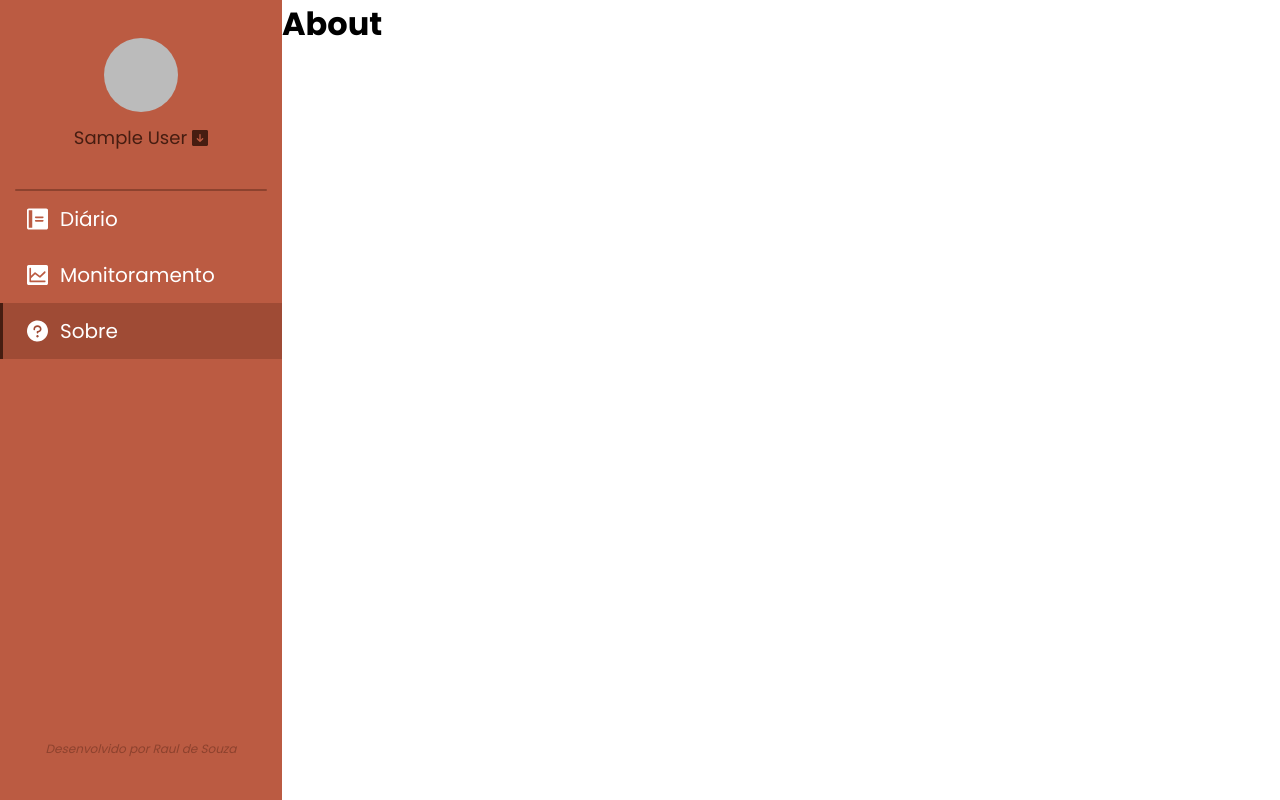
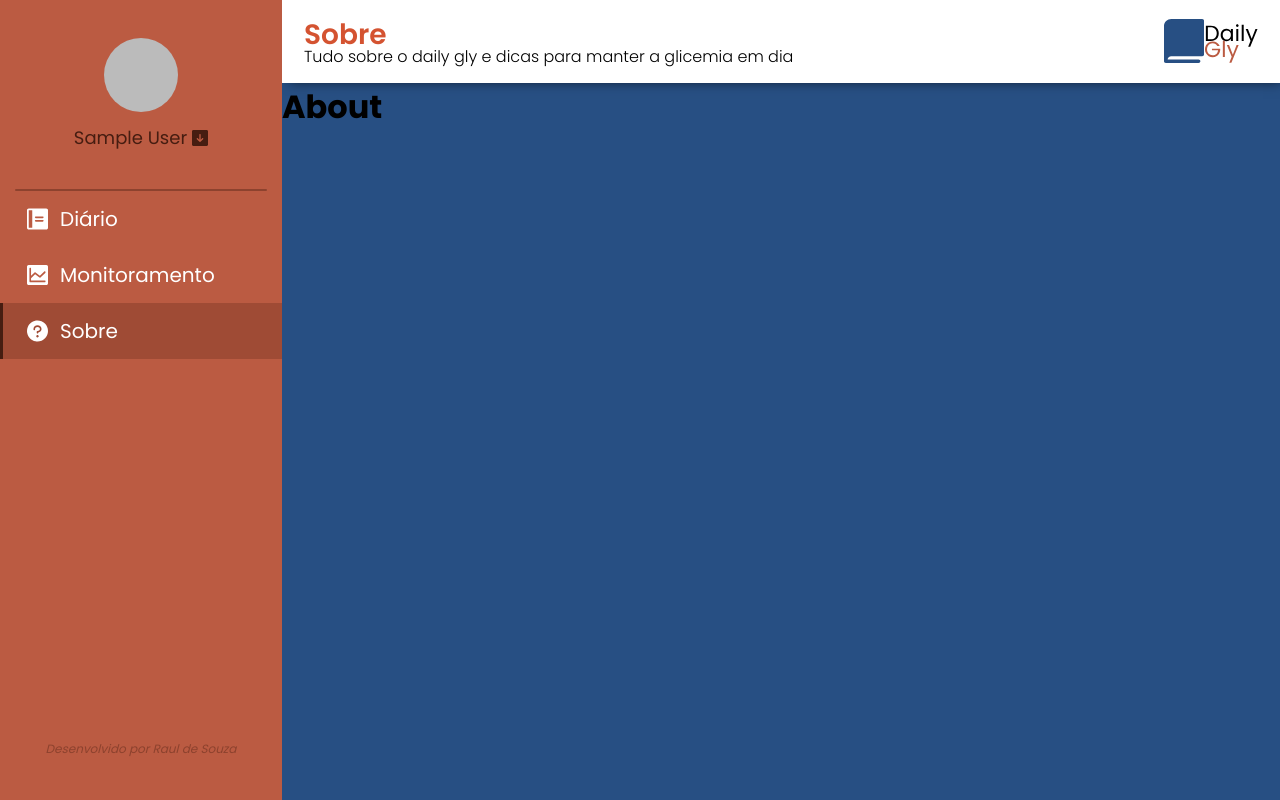
Before and after one commit to r4ulzito/daily-gly, a React (Vite) app: page /sobre in a window 1280 px wide. Built offline with nearby package versions, Linux system fonts and the light colour scheme; no server answers; sample sign-in values are in the browser's storage.

Commit message:
cria componente header e adiciona nas paginas existentes

```diff
--- /dev/null
+++ b/src/components/Header/index.tsx
@@ -0,0 +1,21 @@
+import * as S from "./styles/HeaderStyled";
+import HeaderLogo from "../../assets/HeaderLogo.svg";
+import { IHeaderContent } from "../../interfaces/HeaderContentInterface";
+
+interface HeaderProps {
+    content: IHeaderContent;
+}
+
+const Header = ({ content }: HeaderProps) => {
+    return (
+        <S.HeaderContainer>
+            <S.HeaderContent>
+                <h1>{content.title}</h1>
+                <p>{content.description}</p>
+            </S.HeaderContent>
+            <img src={HeaderLogo} alt="header logo daily gly" />
+        </S.HeaderContainer>
+    );
+};
+
+export default Header;
--- /dev/null
+++ b/src/components/Header/styles/HeaderStyled.ts
@@ -0,0 +1,23 @@
+import styled from "styled-components";
+
+export const HeaderContainer = styled.header`
+    display: flex;
+    align-items: center;
+    justify-content: space-between;
+    padding: 14px 22px;
+    background-color: ${({ theme }) => theme.colors.default};
+    box-shadow: 4px 1px 12px -3px rgba(0, 0, 0, 0.75);
+`;
+
+export const HeaderContent = styled.div`
+    h1 {
+        font-size: 28px;
+        font-weight: 600;
+        color: ${({ theme }) => theme.textColors.header_title};
+        margin-bottom: -12px;
+    }
+
+    p {
+        font-weight: 300;
+    }
+`;
--- /dev/null
+++ b/src/interfaces/HeaderContentInterface.ts
@@ -0,0 +1,4 @@
+export interface IHeaderContent {
+    title: string;
+    description: string;
+}
--- a/src/pages/AboutPage/intex.tsx
+++ b/src/pages/AboutPage/intex.tsx
@@ -1,8 +1,20 @@
+import Header from "../../components/Header";
+import { IHeaderContent } from "../../interfaces/HeaderContentInterface";
+
 const AboutPage = () => {
+    const headerContent: IHeaderContent = {
+        title: "Sobre",
+        description:
+            "Tudo sobre o daily gly e dicas para manter a glicemia em dia",
+    };
+
     return (
-        <div>
-            <h1>About</h1>
-        </div>
+        <>
+            <Header content={headerContent} />
+            <div>
+                <h1>About</h1>
+            </div>
+        </>
     );
 };
 
--- a/src/pages/DiaryPage/index.tsx
+++ b/src/pages/DiaryPage/index.tsx
@@ -1,8 +1,20 @@
+import Header from "../../components/Header";
+import { IHeaderContent } from "../../interfaces/HeaderContentInterface";
+
 const DiaryPage = () => {
+    const headerContent: IHeaderContent = {
+        title: "Diário de Glicemia Mensal",
+        description:
+            "Registre e altere aqui seus níveis de glicemias do dia-a-dia",
+    };
+
     return (
-        <div>
-            <h1>DiaryPage</h1>
-        </div>
+        <>
+            <Header content={headerContent} />
+            <div>
+                <h1>DiaryPage</h1>
+            </div>
+        </>
     );
 };
 
--- a/src/pages/MonitorPage/index.tsx
+++ b/src/pages/MonitorPage/index.tsx
@@ -1,8 +1,20 @@
+import Header from "../../components/Header";
+import { IHeaderContent } from "../../interfaces/HeaderContentInterface";
+
 const MonitorPage = () => {
+    const headerContent: IHeaderContent = {
+        title: "Monitor",
+        description:
+            "Faça o acompanhamento das suas médias de glicemia e estado de saúde",
+    };
+
     return (
-        <div>
-            <h1>MonitorPage</h1>
-        </div>
+        <>
+            <Header content={headerContent} />
+            <div>
+                <h1>MonitorPage</h1>
+            </div>
+        </>
     );
 };
 
--- a/src/styles/globalStyles.tsx
+++ b/src/styles/globalStyles.tsx
@@ -13,6 +13,7 @@ const GlobalStyles = createGlobalStyle`
 
 body {
    min-height: 100vh;
+   background-color: ${({ theme }) => theme.colors.secondary_color};
 }
 
 ul {
```
Also changed, not shown: src/assets/HeaderLogo.svg (added).
